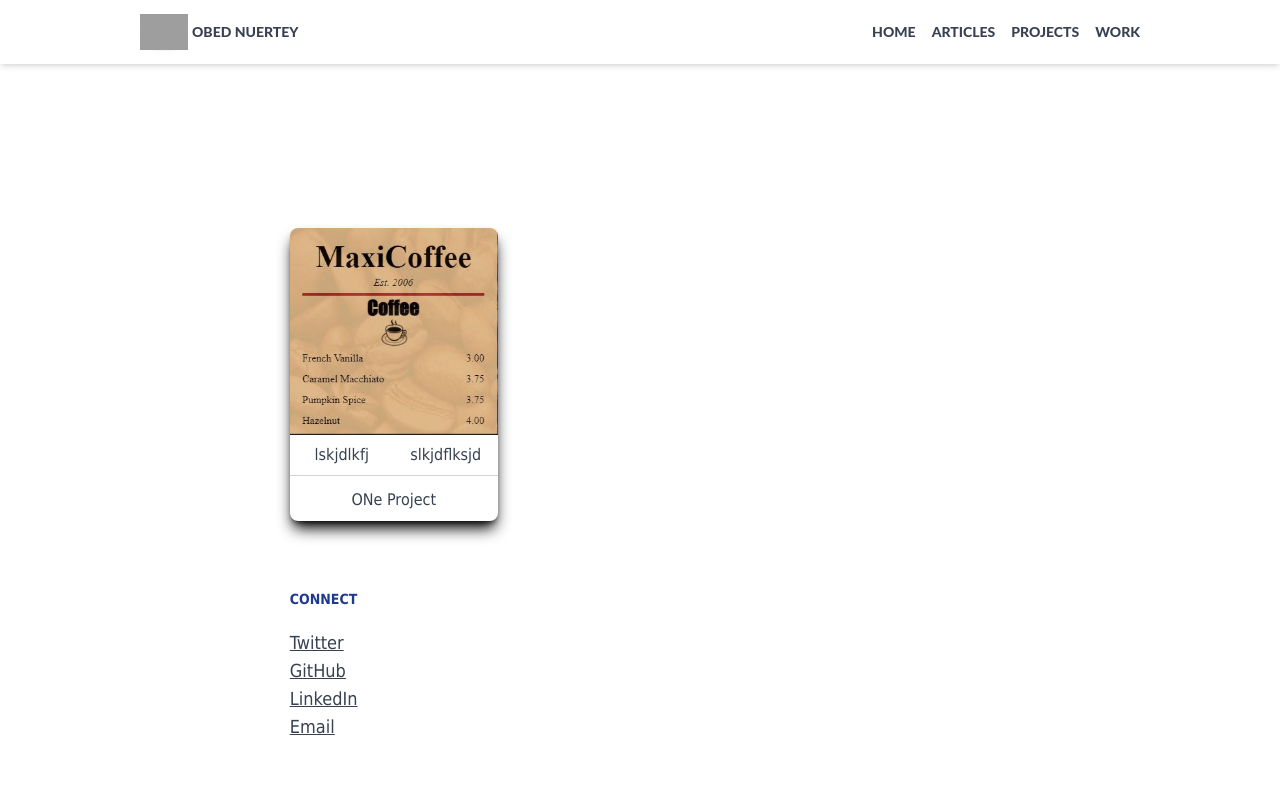
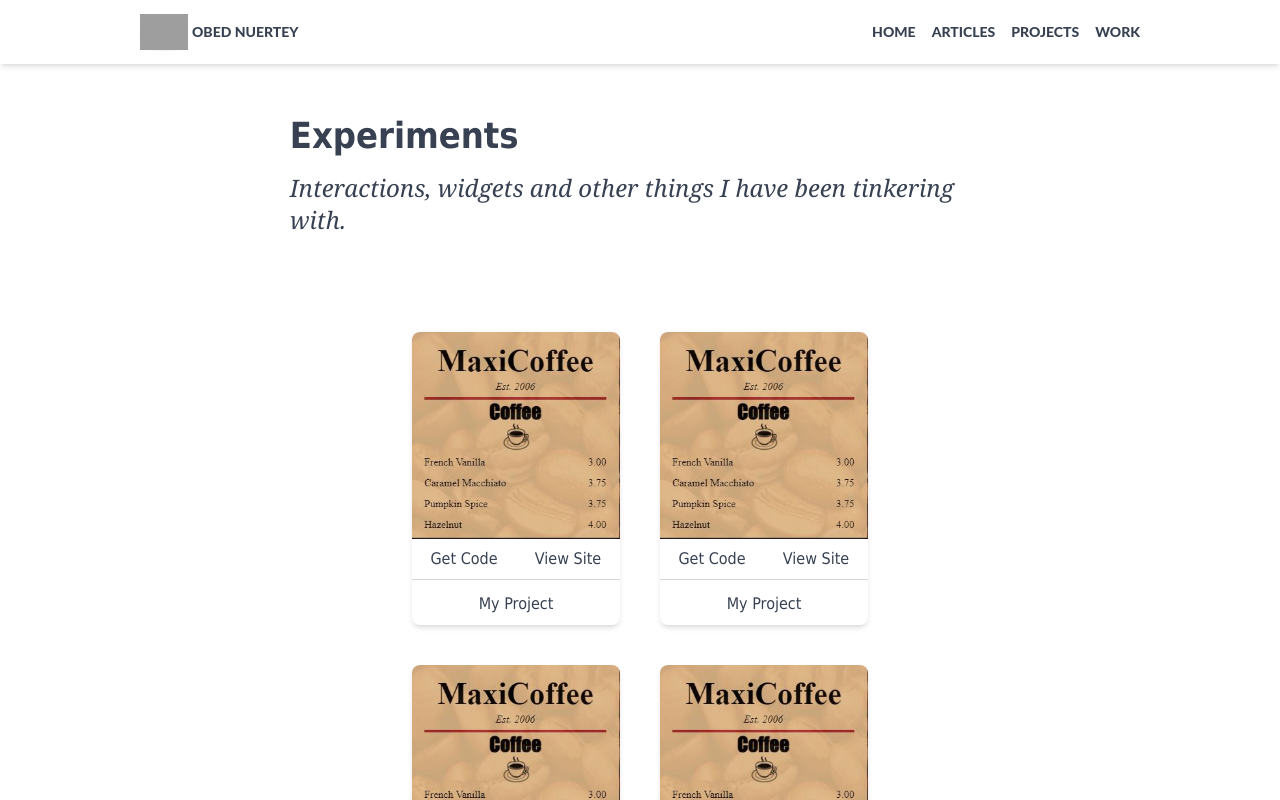
Before and after one commit to obedNuertey1/my-personal-portfolio-src-code, a React (Vite) app: page /projects in a window 1280 px wide. Shown: the top 800 px of the page. Built offline with nearby package versions, Linux system fonts and the light colour scheme; grey boxes are pictures that could not be loaded.

Commit message:
feat: refactored code for loading projects

```diff
--- a/package.json
+++ b/package.json
@@ -17,6 +17,7 @@
     "jquery": "^3.7.1",
     "react": "^18.2.0",
     "react-dom": "^18.2.0",
+    "react-loader-spinner": "^5.4.5",
     "react-router-dom": "^6.16.0"
   },
   "devDependencies": {
--- a/src/components/namespaces/Projects.tsx
+++ b/src/components/namespaces/Projects.tsx
@@ -9,7 +9,7 @@ namespace Projects{
         captionGist: S;
     };
 
-    export interface IcssId<T> extends Omit<IcssClass<string>, "figure" | "img" | "figcaption">{
+    export interface IcssId<T> extends Omit<IcssClass<T>, "figure" | "img" | "figcaption" | "captionLink">{
         getCode: T;
         visitPage: T;
     };
@@ -17,7 +17,6 @@ namespace Projects{
     export interface Iimage<U>{
         src:U;
         alt:U;
-        loading:U;
     }
 
     export interface Iprojects<S>{
@@ -31,7 +30,32 @@ namespace Projects{
         captionGistText: S;
     };
 
+    export type projectJSX = JSX.Element[];
 
+    export class ProjectClass<V extends Iprojects<string>>{
+        private projectsArray:V[];
+
+        constructor(projectsArray:V[]){
+            this.projectsArray = projectsArray;
+        }
+
+        public getProjects():projectJSX{
+            return this.projectsArray.map((elem:V):JSX.Element => {
+                return (
+                    <figure className={elem.className.figure}>
+                        <img className={elem.className.img} src={elem.image.src} alt={elem.image.alt} loading="lazy" />
+                        <figcaption className={elem.className.figcaption}>
+                            <div className={elem.className.captionLinks} id={elem.id.captionLinks}>
+                                <div className={elem.className.captionLink} id={elem.id.getCode}><a href={elem.getCodeLink} rel="noreferrer">{elem.getCodeText}</a></div>
+                                <div className={elem.className.captionLink} id={elem.id.visitPage}><a href={elem.visitPageLink} rel="noreferrer">{elem.visitPageText}</a></div>
+                            </div>
+                            <div className={elem.className.captionGist} id={elem.id.captionGist}>{elem.captionGistText}</div>
+                        </figcaption>
+                    </figure>
+                );
+            });
+        }
+    };
 
 };
 
--- /dev/null
+++ b/src/components/partials/showProjects.tsx
@@ -0,0 +1,40 @@
+import Projects from "../namespaces/Projects";
+import myImage from "../../assets/images/large/capture.jpg";
+
+export default ():JSX.Element => {
+
+    const className = {
+        captionGist: "caption-text text-center py-2",
+        captionLink: "caption-link text-center",
+        captionLinks:"caption-text grid grid-cols-2 grid-rows-1 place-conent-center border-b border-gray-300 py-2",
+        figcaption: "image-caption grid grid-rows-2 grid-cols-1 place-content-center gap-1",
+        figure: "project-card flex flex-col rounded-lg w-52 h-auto shadow-md",
+        img: "img-tag w-full rounded-lg rounded-br-none rounded-bl-none"
+    };
+
+    const id:Projects.IcssId<string> = {
+        captionGist: "caption-gist",
+        captionLinks: "caption-links",
+        getCode: "get-code",
+        visitPage: "visit-page"
+    };
+
+    const image: Projects.Iimage<string> = {
+        alt: "coffee",
+        src: myImage
+    };
+
+    const projectsArr:Projects.Iprojects<string>[] = [
+        {captionGistText: "My Project", className, id, getCodeLink:"#", getCodeText: "Get Code", image, visitPageLink: "#", visitPageText: "View Site"},
+        {captionGistText: "My Project", className, id, getCodeLink:"#", getCodeText: "Get Code", image, visitPageLink: "#", visitPageText: "View Site"},
+        {captionGistText: "My Project", className, id, getCodeLink:"#", getCodeText: "Get Code", image, visitPageLink: "#", visitPageText: "View Site"},
+        {captionGistText: "My Project", className, id, getCodeLink:"#", getCodeText: "Get Code", image, visitPageLink: "#", visitPageText: "View Site"},
+        {captionGistText: "My Project", className, id, getCodeLink:"#", getCodeText: "Get Code", image, visitPageLink: "#", visitPageText: "View Site"},
+    ];
+
+    const projectsInstance = new Projects.ProjectClass<Projects.Iprojects<string>>(projectsArr);
+    const getprojects:Projects.projectJSX = projectsInstance.getProjects();
+
+
+    return <>{getprojects}</>
+};
--- a/src/pages/Projects.tsx
+++ b/src/pages/Projects.tsx
@@ -1,6 +1,6 @@
 import { useEffect } from "react";
 import PageIntroDescription from "../components/partials/pageDescription";
-import myImage from "../assets/images/large/capture.jpg"
+import ShowProjects from "../components/partials/showProjects";
 
 export default ():JSX.Element => {
 
@@ -11,21 +11,17 @@ export default ():JSX.Element => {
         };
     });
 
+    const introText = () => ({
+        heading: "Experiments",
+        paragraph: "Interactions, widgets and other things I have been tinkering with."
+    });
+
     return (
         <>
             <div data-testid="projects" id="projects">
-                <PageIntroDescription cssSectionClass="project-section" cssSectionId="" />
-                <section className="project-section" id="projects-repo">
-                    <figure className="project-card flex flex-col rounded-lg w-52 h-auto shadow-lg shadow-black">
-                        <img className="img-tag w-full rounded-lg rounded-br-none rounded-bl-none" src={myImage} alt="me" loading="lazy" />
-                        <figcaption className="image-caption grid grid-rows-2 grid-cols-1 place-content-center gap-1">
-                            <div className="caption-text grid grid-cols-2 grid-rows-1 place-conent-center border-b border-gray-300 py-2" id="caption-links">
-                                <div className="caption-link text-center" id="get-code"><a href="" rel="noreferrer">lskjdlkfj</a></div>
-                                <div className="caption-link text-center" id="visit-page"><a href="" rel="noreferrer">slkjdflksjd</a></div>
-                            </div>
-                            <div className="caption-text text-center py-2" id="caption-gist">ONe Project</div>
-                        </figcaption>
-                    </figure>
+                <PageIntroDescription cssSectionClass="project-section" cssSectionId="" heading={introText().heading} paragraph={introText().paragraph} />
+                <section className="project-section flex flex-row flex-wrap justify-center items-center gap-10" id="projects-repo">
+                    <ShowProjects />
                 </section>
             </div>
         </>
```
Also changed, not shown: 1 other file (tests, documents, lock files or other folders).
